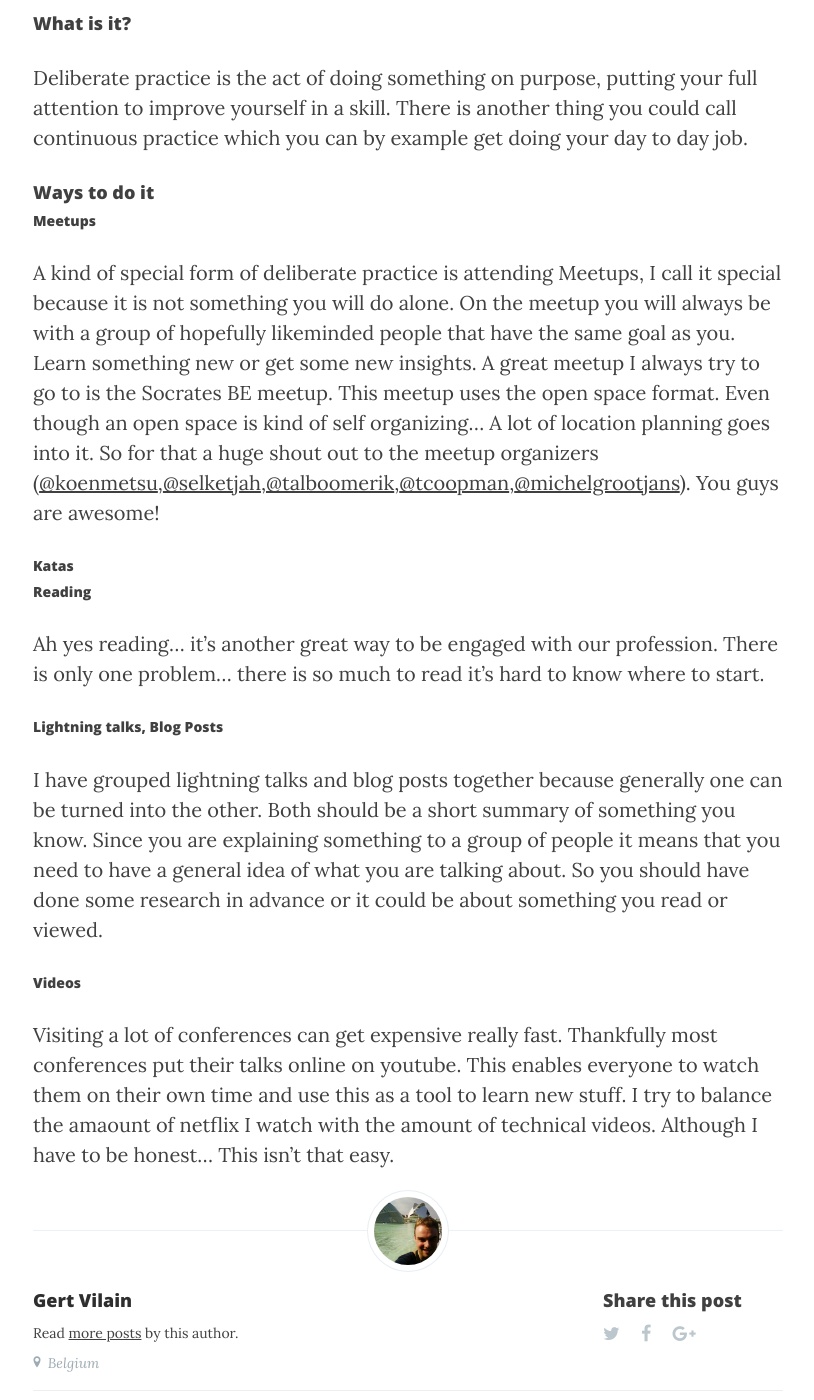
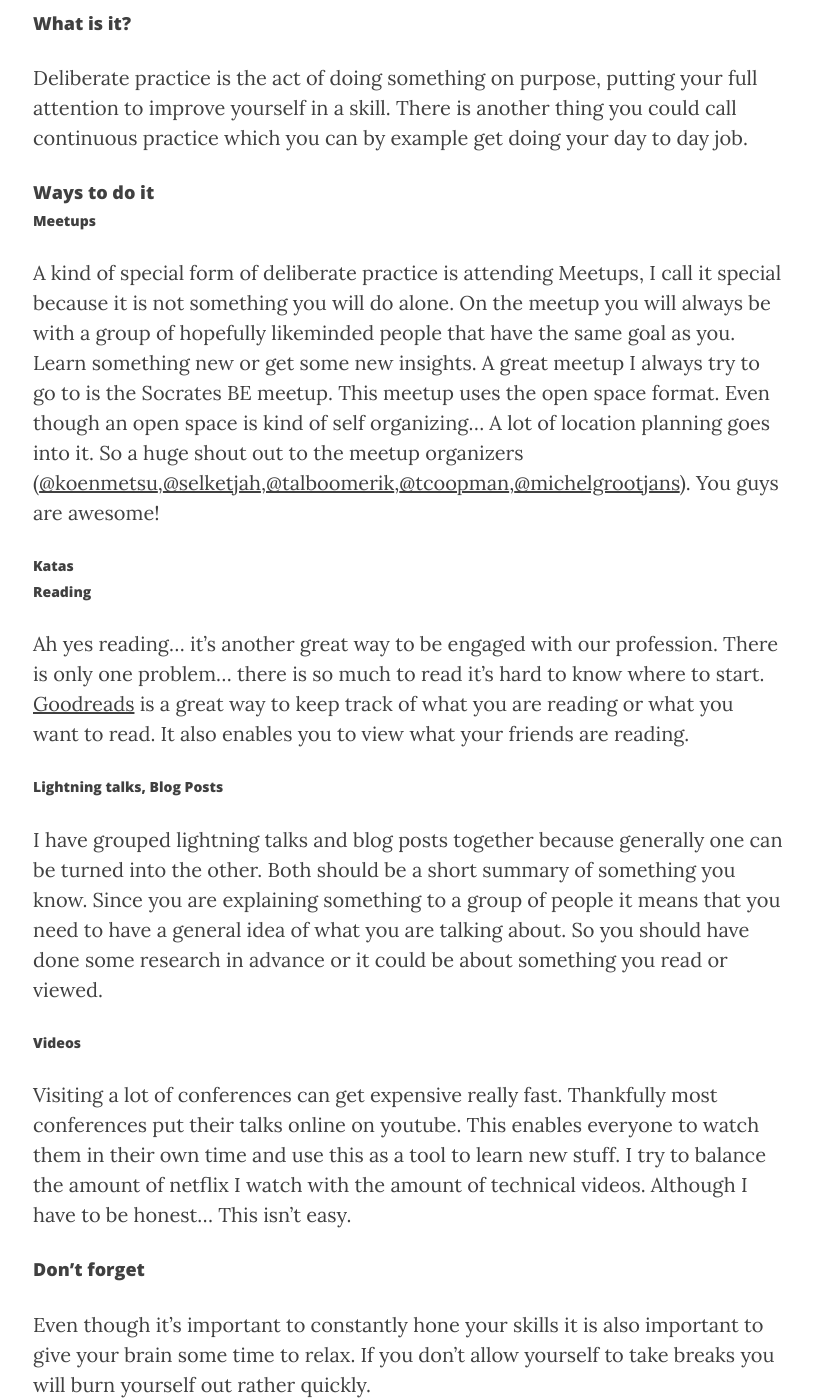
Before and after one commit to tripledio/tripledio.github.io, a Jekyll site: the page built from _posts/2017-10-14-Deliberate-Practice.md, in a window 1280 px wide and 1400 px high, scrolled down 694 px. Shown: the whole window, without its empty margins (232-1046 px from the left). Built offline with Jekyll 4.4.1, drawn with Linux system fonts in a browser that asks for light colours; nearby versions of some CDN libraries.

Commit message:
Add stuff about videos and add don't forget

```diff
--- a/_posts/2017-10-14-Deliberate-Practice.md
+++ b/_posts/2017-10-14-Deliberate-Practice.md
@@ -28,17 +28,22 @@
 On the meetup you will always be with a group of hopefully likeminded people that have the same goal as you.
 Learn something new or get some new insights. A great meetup I always try to go to is the Socrates BE meetup. This meetup uses the open space format.
 Even though an open space is kind of self organizing... A lot of location planning goes into it.
-So for that a huge shout out to the meetup organizers ([@koenmetsu](https://twitter.com/koenmetsu),[@selketjah](https://twitter.com/selketjah),[@talboomerik](https://twitter.com/talboomerik),[@tcoopman](https://twitter.com/tcoopman),[@michelgrootjans](https://twitter.com/michelgrootjans)).
+So a huge shout out to the meetup organizers ([@koenmetsu](https://twitter.com/koenmetsu),[@selketjah](https://twitter.com/selketjah),[@talboomerik](https://twitter.com/talboomerik),[@tcoopman](https://twitter.com/tcoopman),[@michelgrootjans](https://twitter.com/michelgrootjans)).
 You guys are awesome!
 ##### Katas
 ##### Reading
 Ah yes reading... it's another great way to be engaged with our profession. There is only one problem... there is so much to read
-it's hard to know where to start.
+it's hard to know where to start. [Goodreads](https://goodreads.com) is a great way to keep track of what you are reading or what you want to read. It also enables you to view what your friends are reading.
 ##### Lightning talks, Blog Posts
 I have grouped lightning talks and blog posts together because generally one can be turned into the other.
 Both should be a short summary of something you know. Since you are explaining something to a group of people it means that you need to have a general idea of what you are talking about.
 So you should have done some research in advance or it could be about something you read or viewed.
 ##### Videos
 Visiting a lot of conferences can get expensive really fast. Thankfully most conferences put their talks online on youtube.
-This enables everyone to watch them on their own time and use this as a tool to learn new stuff. I try to balance the amaount of netflix
-I watch with the amount of technical videos. Although I have to be honest... This isn't that easy.
+This enables everyone to watch them in their own time and use this as a tool to learn new stuff. I try to balance the amount of netflix
+I watch with the amount of technical videos. Although I have to be honest... This isn't easy.
+
+
+#### Don't forget
+
+Even though it's important to constantly hone your skills it is also important to give your brain some time to relax. If you don't allow yourself to take breaks you will burn yourself out rather quickly.
```
